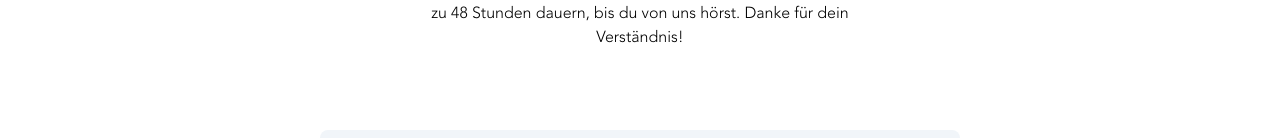
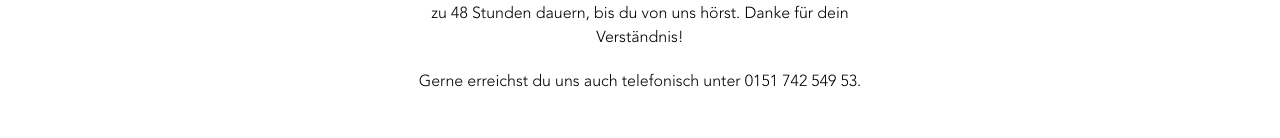
Before and after one commit to Anjacodes/Kitzrettung_UI, a React (Vite) app: page /kontakt in a window 1280 px wide. Shown: the part 662-800 px from the top of the page. Built offline with nearby package versions, Linux system fonts and the light colour scheme; a web font is replaced by a local one.

Commit message:
Added Contact Number

```diff
--- a/src/components/Kontakt/ContactForm.jsx
+++ b/src/components/Kontakt/ContactForm.jsx
@@ -11,7 +11,8 @@ function ContactForm() {
   return (
     <form className="text-center flex flex-col text-base items-center w-full my-48" action="https://formspree.io/f/mdojkowl" method="POST">
       <h2 className='mb-4 text-2xl tracking-wide'>SCHREIBE UNS!</h2>
-      <p className='w-1/2 lg:w-1/3 mb-20'>Wir bearbeiten jede Anfrage persönlich. Daher kann es bis zu 48 Stunden dauern, bis du von uns hörst. Danke für dein Verständnis!</p>
+      <p className='w-1/2 lg:w-1/3 mb-5'>Wir bearbeiten jede Anfrage persönlich. Daher kann es bis zu 48 Stunden dauern, bis du von uns hörst. Danke für dein Verständnis!</p>
+      <p className='mb-20'>Gerne erreichst du uns auch telefonisch unter 0151 742 549 53.</p>
       <input className="contact rounded-lg py-2 px-5 mb-4 w-1/2 bg-slate-100" type="text" name="name" placeholder='Dein Name...' required />
       <input className="contact rounded-lg py-2 px-5 mb-4 w-1/2 bg-slate-100" type="email" name="email" placeholder='Deine Email...' required />
       <textarea className="contact rounded-lg py-2 px-5 mb-4 w-1/2 bg-slate-100 h-40" name="message" type="textarea" placeholder='Deine Nachricht...' required />
```
Also changed, not shown: 1 other file (tests, documents, lock files or other folders).
